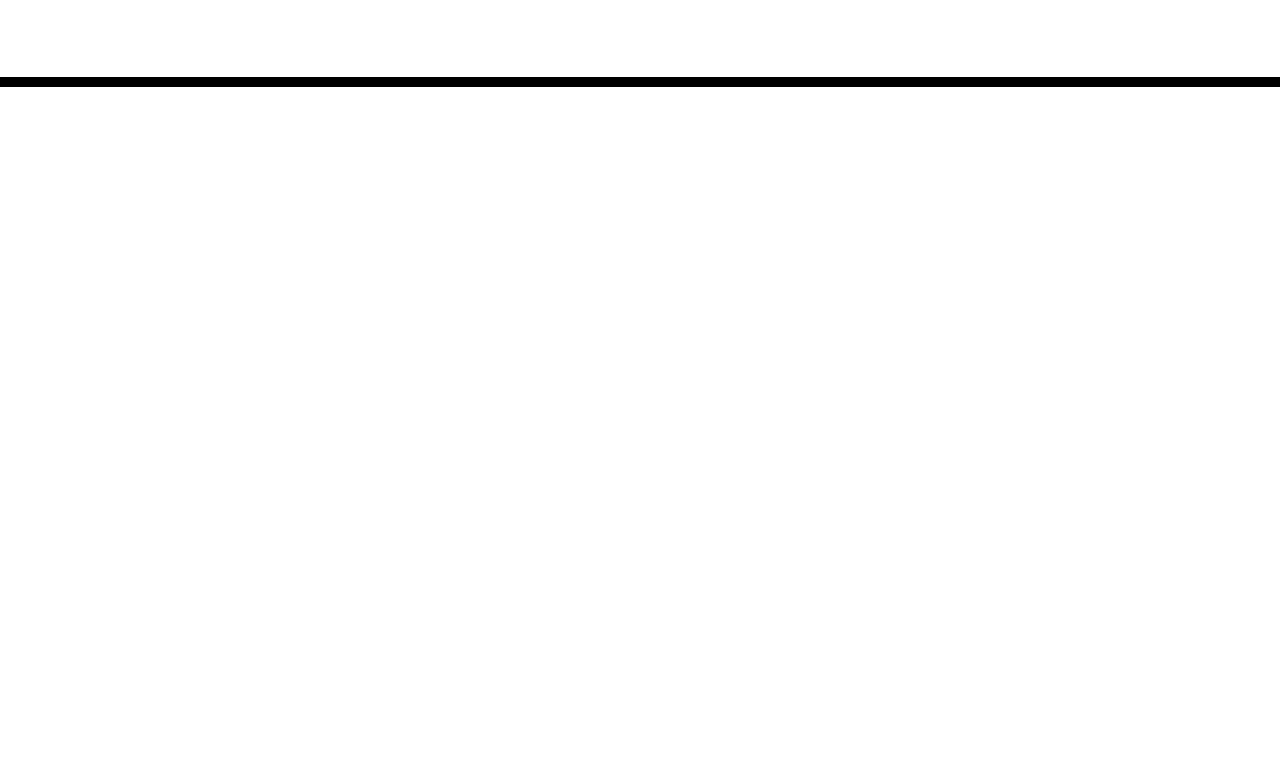
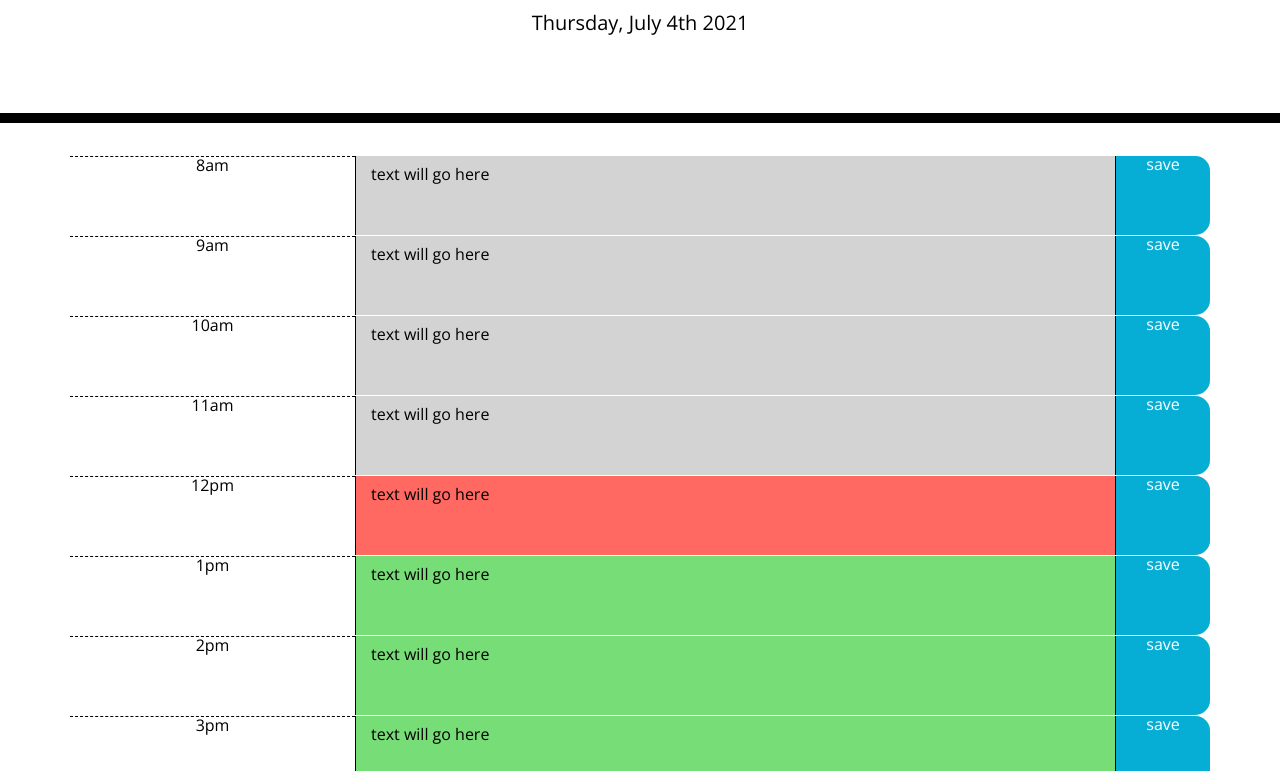
Before and after one commit to bcassellius/work-scheduler, a plain HTML site: page index.html in a window 1280 px wide. Shown: the part 181-952 px from the top of the page. Before the commit the page ends 800 px from the top, so only its background shows below. Drawn offline with nearby package versions, Linux system fonts and the light colour scheme.

Commit message:
added time blocks in index and color-coded blocks in script

```diff
--- a/index.html
+++ b/index.html
@@ -29,10 +29,60 @@
       <p id="currentDay" class="lead"></p>
     </header>
     <div class="container">
-      <!-- Timeblocks go here -->
+      <div id="8a" class="row time-block">
+        <div class="col-3 hour">8am</div>
+        <textarea class="col-8 description">text will go here</textarea>
+        <div class="col-1 saveBtn">save</div>
+      </div>
+      <div id="9a" class="row time-block">
+        <div class="col-3 hour">9am</div>
+        <textarea class="col-8 description">text will go here</textarea>
+        <div class="col-1 saveBtn">save</div>
+      </div>
+      <div id="10a" class="row time-block">
+        <div class="col-3 hour">10am</div>
+        <textarea class="col-8 description">text will go here</textarea>
+        <div class="col-1 saveBtn">save</div>
+      </div>
+      <div id="11a" class="row time-block">
+        <div class="col-3 hour">11am</div>
+        <textarea class="col-8 description">text will go here</textarea>
+        <div class="col-1 saveBtn">save</div>
+      </div>
+      <div id="12p" class="row time-block">
+        <div class="col-3 hour">12pm</div>
+        <textarea class="col-8 description">text will go here</textarea>
+        <div class="col-1 saveBtn">save</div>
+      </div>
+      <div id="1p" class="row time-block">
+        <div class="col-3 hour">1pm</div>
+        <textarea class="col-8 description">text will go here</textarea>
+        <div class="col-1 saveBtn">save</div>
+      </div>
+      <div id="2p" class="row time-block">
+        <div class="col-3 hour">2pm</div>
+        <textarea class="col-8 description">text will go here</textarea>
+        <div class="col-1 saveBtn">save</div>
+      </div>
+      <div id="3p" class="row time-block">
+        <div class="col-3 hour">3pm</div>
+        <textarea class="col-8 description">text will go here</textarea>
+        <div class="col-1 saveBtn">save</div>
+      </div>
+      <div id="4p" class="row time-block">
+        <div class="col-3 hour">4pm</div>
+        <textarea class="col-8 description">text will go here</textarea>
+        <div class="col-1 saveBtn">save</div>
+      </div>
+      <div id="5p" class="row time-block">
+        <div class="col-3 hour">5pm</div>
+        <textarea class="col-8 description">text will go here</textarea>
+        <div class="col-1 saveBtn">save</div>
+      </div>
     </div>
 
     <script src="https://code.jquery.com/jquery-3.4.1.min.js"></script>
     <script src="https://cdnjs.cloudflare.com/ajax/libs/moment.js/2.24.0/moment.min.js"></script>
+    <script src="script.js"></script>
   </body>
 </html>
--- a/script.js
+++ b/script.js
@@ -1,9 +1,53 @@
+document.getElementById("currentDay").innerHTML =
+  moment().format("dddd, MMMM do YYYY");
 
-// GIVEN I am using a daily planner to create a schedule
-// WHEN I open the planner
-// THEN the current day is displayed at the top of the calendar
-// WHEN I scroll down
-// THEN I am presented with time blocks for standard business hours
+var tasks = JSON.parse(localStorage.getItem("tasks"));
+
+if (!tasks) {
+  tasks = [
+    {
+      time: "8a",
+      task: "",
+    },
+    {
+      time: "9a",
+      task: "",
+    },
+    {
+      time: "10a",
+      task: "",
+    },
+    {
+      time: "11a",
+      task: "",
+    },
+    {
+      time: "12p",
+      task: "",
+    },
+    {
+      time: "1p",
+      task: "",
+    },
+    {
+      time: "2p",
+      task: "",
+    },
+    {
+      time: "3p",
+      task: "",
+    },
+    {
+      time: "4p",
+      task: "",
+    },
+    {
+      time: "5p",
+      task: "",
+    },
+  ];
+}
+
 // WHEN I view the time blocks for that day
 // THEN each time block is color-coded to indicate whether it is in the past, present, or future
 // WHEN I click into a time block
@@ -15,17 +59,48 @@
 
 // ----------------TODO------------------
 
-// display date at the top of calendar -------- document.getElementById("currentDay").innerHTML
-//     format("dddd, MMMM do YYYY")
+// time block allows click and event -------------------- addEventListener
+var $now = document.getElementsByClassName(".row");
+var $hour = document.getElementsByClassName("div.hour");
+console.log(moment().isBefore("hour"));
 
-// create an empty object to place tasks
-//     var tasks = {}
+var timeBlock = document.getElementsByClassName("time-block");
+console.log(timeBlock);
 
-// add time blocks ----------- bootstrap grid
-//     30min time slots - type task - save button
+for (let i = 0; i < timeBlock.length; i++) {
+  // var now = moment()
+  var now = moment("12", "h");
+  console.log(now);
+  const element = timeBlock[i];
+  console.log(element.id);
+  var parse = moment(element.id, "hA");
+  console.log(parse.isBefore(now));
+  if (parse.isBefore(moment("12", "h"))) {
+    console.log("cats hate dogs");
+    element.classList.add("past");
+  } else if (parse.isSame(now, "hour")) {
+    element.classList.add("present");
+  } else if (parse.isAfter(now)) {
+    element.classList.add("future");
+  } else {
+    console.log("none of the above");
+  }
+}
 
+$(".saveBtn").on("click", saveTask);
 
+function saveTask() {
+  console.log($(this).siblings(".description").val());
 
+  localStorage.setItem("tasks", JSON.stringify($(this) , tasks));
+  console.log(tasks);
+  console.log("ice cream");
+}
+
+// $(".description").on("blur", "textarea", function(){
+//   // recreate p element
+//   var taskP = $("<p>")
+// },
 // add save buttons to grid ----------------- localStorage
 //     JSON.stringify()  (puts object into an array)
 //     {
@@ -33,12 +108,6 @@
 //         event:
 //     }
 
-// color coded time blocks ------------ moment
-//     moment().isBefore(Moment|String|Number|Date|Array);  ------- gray
-//     moment().isSame(Moment|String|Number|Date|Array);  --------  red
-//     moment().isAfter(Moment|String|Number|Date|Array);  --------- green
-// time block allows click and event -------------------- addEventListener
-
 // Persistance
 //     JSON.parse(localStorage.getItem("tasks"))
 //     if nothing in localStorage, create a new object to track all "tasks" arrays
```
